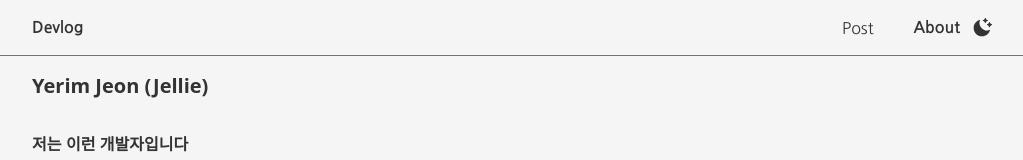
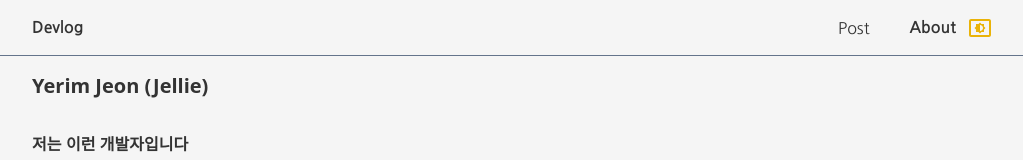
Before and after one commit to talentforest/Jellie-Blog, a Next.js app: page /about in a window 1280 px wide. Shown: the top 160 px of the page, without its empty margins (128-1151 px from the left). Built offline with nearby package versions, Linux system fonts and the light colour scheme.

Commit message:
feat: system, dark, light mode with next-themes

```diff
--- a/app/globals.css
+++ b/app/globals.css
@@ -1,16 +1,6 @@
 @tailwind base;
 @tailwind components;
 @tailwind utilities;
-
-html {
-  scroll-behavior: smooth;
-  scroll-padding-top: 80px;
-}
-
-body {
-  overscroll-behavior: none;
-}
-
 @layer base {
   :root {
     --bg: #f5f5f5;
@@ -24,7 +14,6 @@ body {
     --black: #000;
     --box: #fff;
   }
-
   :root[class='dark'] {
     --bg: #111;
     --text: #fff;
@@ -38,3 +27,8 @@ body {
     --box: #222;
   }
 }
+
+html {
+  scroll-behavior: smooth;
+  scroll-padding-top: 80px;
+}
--- a/app/layout.tsx
+++ b/app/layout.tsx
@@ -1,8 +1,9 @@
 import Footer from '@/components/common/footer';
 import Header from '@/components/common/header';
+import ScrollToTopBtn from '@/components/common/scroll-to-top-btn';
 import { Nanum_Gothic } from 'next/font/google';
 import './globals.css';
-import ScrollToTopBtn from '@/components/common/scroll-to-top-btn';
+import Providers from '@/components/common/providers';
 
 export const metadata = {
   title: {
@@ -24,14 +25,18 @@ export default function RootLayout({
   children: React.ReactNode;
 }) {
   return (
-    <html lang='en' className='dark'>
-      <body className={`${nanum_gothic.className} bg-bg text-text`}>
+    <html lang='en'>
+      <body
+        className={`${nanum_gothic.className} bg-bg text-text overscroll-none`}
+      >
+        <Providers>
           <Header />
           <main className='relative md:px-20 lg:px-40 mx-auto pb-28 selection:bg-[rgb(186,200,255)]'>
             {children}
             <ScrollToTopBtn />
           </main>
           <Footer />
+        </Providers>
       </body>
     </html>
   );
--- a/components/common/header.tsx
+++ b/components/common/header.tsx
@@ -2,32 +2,10 @@
 
 import Link from 'next/link';
 import { usePathname } from 'next/navigation';
-import { useEffect, useState } from 'react';
-import { RiMoonClearFill, RiSunFill } from 'react-icons/ri';
+import ThemeMode from './theme-mode';
 
 export default function Header() {
   const pathname = usePathname();
-  const [dark, setDark] = useState(true);
-
-  const toggleDarkMode = () => {
-    dark
-      ? document.documentElement.classList.remove('dark')
-      : document.documentElement.classList.add('dark');
-    setDark((prev) => !prev);
-  };
-
-  useEffect(() => {
-    if (
-      localStorage.theme === 'dark' ||
-      (!('theme' in localStorage) &&
-        window.matchMedia('(prefers-color-scheme: dark)').matches)
-    ) {
-      document.documentElement.classList.add('dark');
-    } else {
-      document.documentElement.classList.remove('dark');
-      setDark(false);
-    }
-  }, []);
 
   return (
     <header className='sticky top-0 z-20 w-full px-4 md:px-20 lg:px-40 mx-auto h-12 md:h-14 flex justify-between items-center bg-bg text-text border-b border-slate '>
@@ -51,13 +29,7 @@ export default function Header() {
             <Link href='/about'>About</Link>
           </li>
         </ul>
-        <button onClick={toggleDarkMode}>
-          {dark ? (
-            <RiSunFill className='w-5 h-5' />
-          ) : (
-            <RiMoonClearFill className='w-5 h-5' />
-          )}
-        </button>
+        <ThemeMode />
       </nav>
     </header>
   );
--- /dev/null
+++ b/components/common/providers.tsx
@@ -0,0 +1,15 @@
+'use client';
+
+import { ThemeProvider } from 'next-themes';
+
+export default function Providers({ children }: { children: React.ReactNode }) {
+  return (
+    <ThemeProvider
+      enableSystem={true}
+      enableColorScheme={true}
+      attribute='class'
+    >
+      {children}
+    </ThemeProvider>
+  );
+}
--- /dev/null
+++ b/components/common/theme-mode.tsx
@@ -0,0 +1,71 @@
+import { useTheme } from 'next-themes';
+import { useEffect, useState } from 'react';
+import { MdSettingsBrightness, MdNightlight, MdSunny } from 'react-icons/md';
+import { AiOutlineLoading3Quarters } from 'react-icons/ai';
+
+export default function ThemeMode() {
+  const [mounted, setMounted] = useState(false);
+  const [modified, setModified] = useState(false);
+  const { theme, setTheme } = useTheme();
+
+  useEffect(() => {
+    setMounted(true);
+  }, []);
+
+  if (!mounted) {
+    return (
+      <button className='w-5 h-5'>
+        <AiOutlineLoading3Quarters className='w-3 h-3 animate-spin' />
+      </button>
+    );
+  }
+
+  const onModifyClick = (theme: string) => {
+    setTimeout(() => {
+      setModified((prev) => !prev);
+    }, 1500);
+    setTheme(theme);
+    setModified((prev) => !prev);
+  };
+
+  return (
+    <>
+      {theme === 'system' ? (
+        <button className={`${modified ? 'pointer-events-none' : ''}`}>
+          <MdSettingsBrightness
+            className='hover:text-indigo hover:scale-105 transition text-yellow w-6 h-6 cursor-pointer'
+            onClick={() => onModifyClick('dark')}
+          />
+        </button>
+      ) : theme === 'dark' ? (
+        <button className={`${modified ? 'pointer-events-none' : ''}`}>
+          <MdNightlight
+            className='hover:text-indigo hover:scale-105 transition text-yellow w-5 h-5 cursor-pointer'
+            onClick={() => onModifyClick('light')}
+          />
+        </button>
+      ) : theme === 'light' ? (
+        <button className={`${modified ? 'pointer-events-none' : ''}`}>
+          <MdSunny
+            className='hover:text-indigo hover:scale-105 transition text-yellow w-5 h-5 cursor-pointer'
+            onClick={() => onModifyClick('system')}
+          />
+        </button>
+      ) : (
+        <></>
+      )}
+      {modified && (
+        <p className='absolute -bottom-6 right-2 text-xs text-slate'>
+          {theme === 'system'
+            ? '시스템'
+            : theme === 'dark'
+            ? '다크'
+            : theme === 'light'
+            ? '라이트'
+            : ''}{' '}
+          모드로 변경되었습니다.
+        </p>
+      )}
+    </>
+  );
+}
--- a/package.json
+++ b/package.json
@@ -16,6 +16,7 @@
     "eslint": "8.36.0",
     "eslint-config-next": "13.2.4",
     "next": "13.2.4",
+    "next-themes": "^0.2.1",
     "react": "18.2.0",
     "react-dom": "18.2.0",
     "react-icons": "^4.8.0",
```
Also changed, not shown: 1 other file (tests, documents, lock files or other folders). Lines whose indentation alone changed are shown as unchanged.
